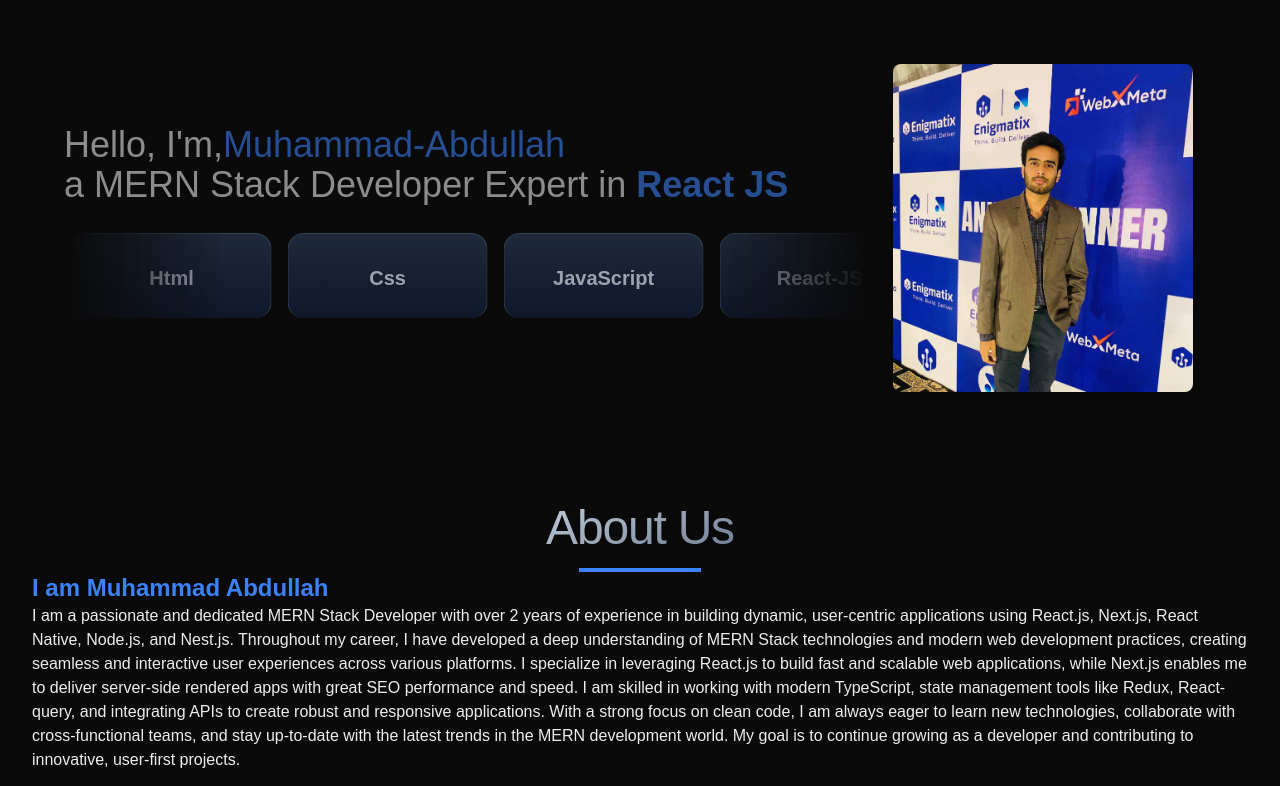
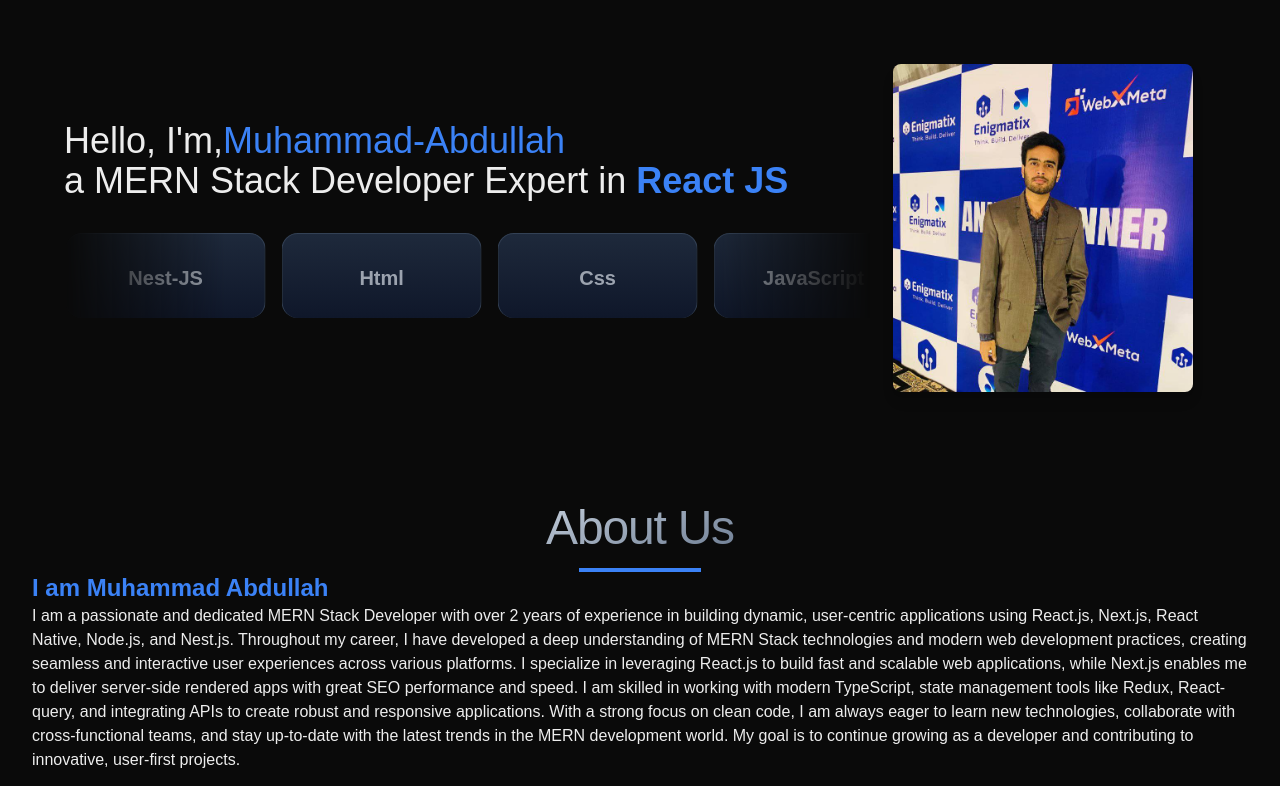
Before and after one commit to M0Abdullah/Portfolio, a Next.js app: page / in a window 1280 px wide. Shown: the top 786 px of the page. Built offline with nearby package versions, Linux system fonts and the light colour scheme.

Commit message:
second chanegse

```diff
--- a/src/components/AnimationContent.tsx
+++ b/src/components/AnimationContent.tsx
@@ -1,5 +1,5 @@
 "use client";
-import { useRef, useEffect, useState, forwardRef } from "react";
+import { useRef, useEffect, useState } from "react";
 import { useSpring, animated } from "@react-spring/web";
 
 interface Props {
@@ -46,7 +46,7 @@ const AnimatedContent = ({
           }, delay);
         }
       },
-      { threshold }
+      { threshold },
     );
 
     observer.observe(ref.current);
@@ -66,9 +66,7 @@ const AnimatedContent = ({
     from: inView
       ? {}
       : {
-          transform: `translate${directions[direction]}(${
-            reverse ? `-${distance}px` : `${distance}px`
-          }) scale(${scale})`,
+          transform: `translate${directions[direction]}(${reverse ? `-${distance}px` : `${distance}px`}) scale(${scale})`,
           opacity: animateOpacity ? initialOpacity : 1,
         },
     to: inView
@@ -80,18 +78,10 @@ const AnimatedContent = ({
     config,
   });
 
-  // 👇 Here's the fix — cast to animated.div with forwardRef
-  const AnimatedDiv = animated(
-    // eslint-disable-next-line react/display-name
-    forwardRef<HTMLDivElement, React.HTMLProps<HTMLDivElement>>(
-      (props, ref) => <div ref={ref} {...props} />
-    )
-  );
-
   return (
-    <AnimatedDiv ref={ref} style={springProps}>
+    <animated.div ref={ref} style={springProps}>
       {children}
-    </AnimatedDiv>
+    </animated.div>
   );
 };
 
```
